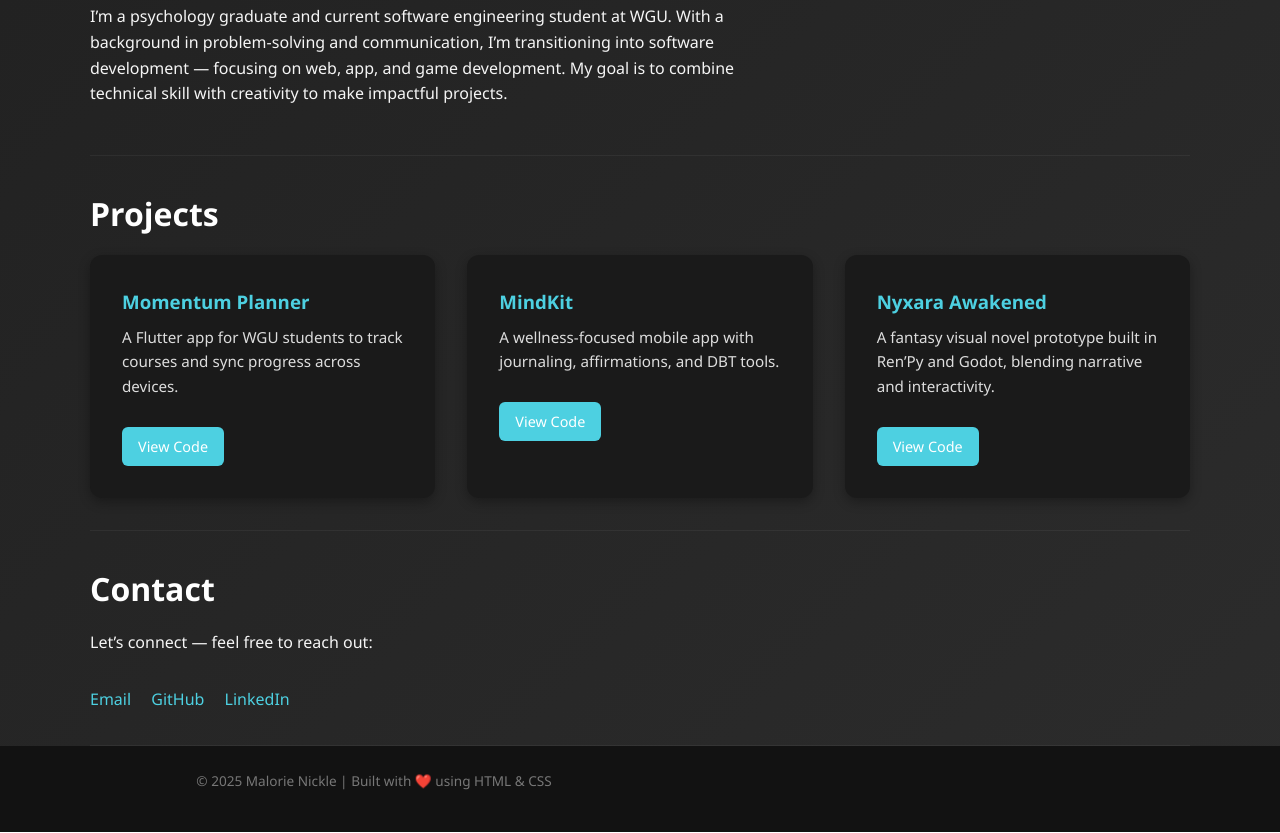
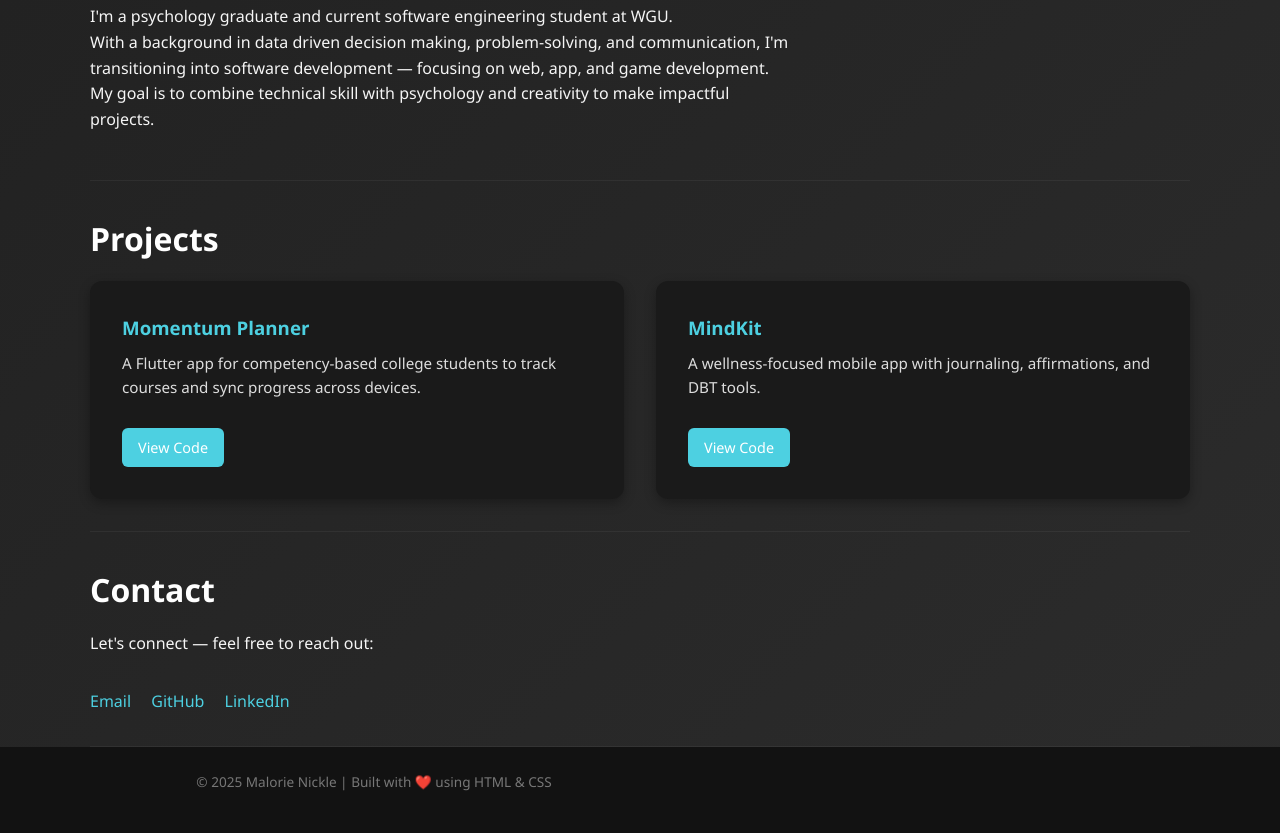
Before and after one commit to MalorieNickle/portfolio, a plain HTML site: page index.html in a window 1280 px wide. Shown: the part 634-1467 px from the top of the page. Drawn offline with Linux system fonts and the light colour scheme.

Commit message:
Update index.html
edited about me

```diff
--- a/index.html
+++ b/index.html
@@ -22,18 +22,18 @@
 
   <!-- === Hero Section === -->
   <section class="hero container">
-    <h1>Hi, I’m Malorie 👋</h1>
+    <h1>Hi, I'm Malorie 👋</h1>
     <p>Aspiring software engineer & indie game developer.<br>
-    Passionate about building tools, apps, and games that inspire growth.</p>
+    Passionate about building tools, apps, and games that inspire.</p>
   </section>
 
   <!-- === About Section === -->
   <section id="about" class="container">
     <h2>About Me</h2>
     <p>
-      I’m a psychology graduate and current software engineering student at WGU.
-      With a background in problem-solving and communication, I’m transitioning into software development — focusing on web, app, and game development.
-      My goal is to combine technical skill with creativity to make impactful projects.
+      I'm a psychology graduate and current software engineering student at WGU.  <br />
+      With a background in data driven decision making, problem-solving, and communication, I'm transitioning into software development — focusing on web, app, and game development.<br />
+      My goal is to combine technical skill with psychology and creativity to make impactful projects.
     </p>
   </section>
 
@@ -44,7 +44,7 @@
 
       <div class="project-card">
         <h3>Momentum Planner</h3>
-        <p>A Flutter app for WGU students to track courses and sync progress across devices.</p>
+        <p>A Flutter app for competency-based college students to track courses and sync progress across devices.</p>
         <a href="https://github.com/MalorieNickle/momentum" target="_blank">View Code</a>
       </div>
 
@@ -54,22 +54,16 @@
         <a href="https://github.com/MalorieNickle/mindkit" target="_blank">View Code</a>
       </div>
 
-      <div class="project-card">
-        <h3>Nyxara Awakened</h3>
-        <p>A fantasy visual novel prototype built in Ren’Py and Godot, blending narrative and interactivity.</p>
-        <a href="https://github.com/MalorieNickle/nyxara" target="_blank">View Code</a>
-      </div>
-
     </div>
   </section>
 
   <!-- === Contact Section === -->
   <section id="contact" class="container contact">
     <h2>Contact</h2>
-    <p>Let’s connect — feel free to reach out:</p>
+    <p>Let's connect — feel free to reach out:</p>
     <a href="mailto:malorienickle@gmail.com">Email</a>
     <a href="https://github.com/MalorieNickle" target="_blank">GitHub</a>
-    <a href="https://linkedin.com/in/your-linkedin" target="_blank">LinkedIn</a>
+    <a href="www.linkedin.com/in/malorie-nickle-93ba6013a" target="_blank">LinkedIn</a>
   </section>
 
   <!-- === Footer === -->
```
